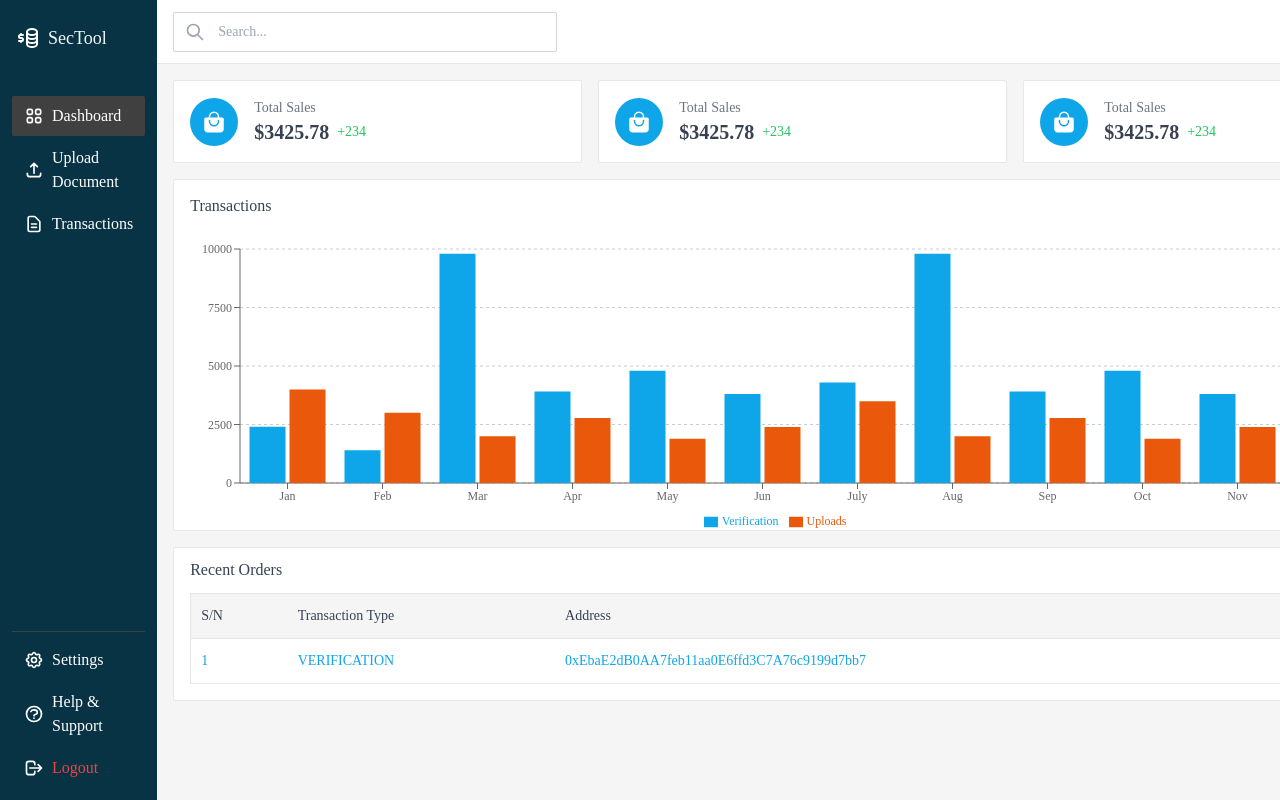
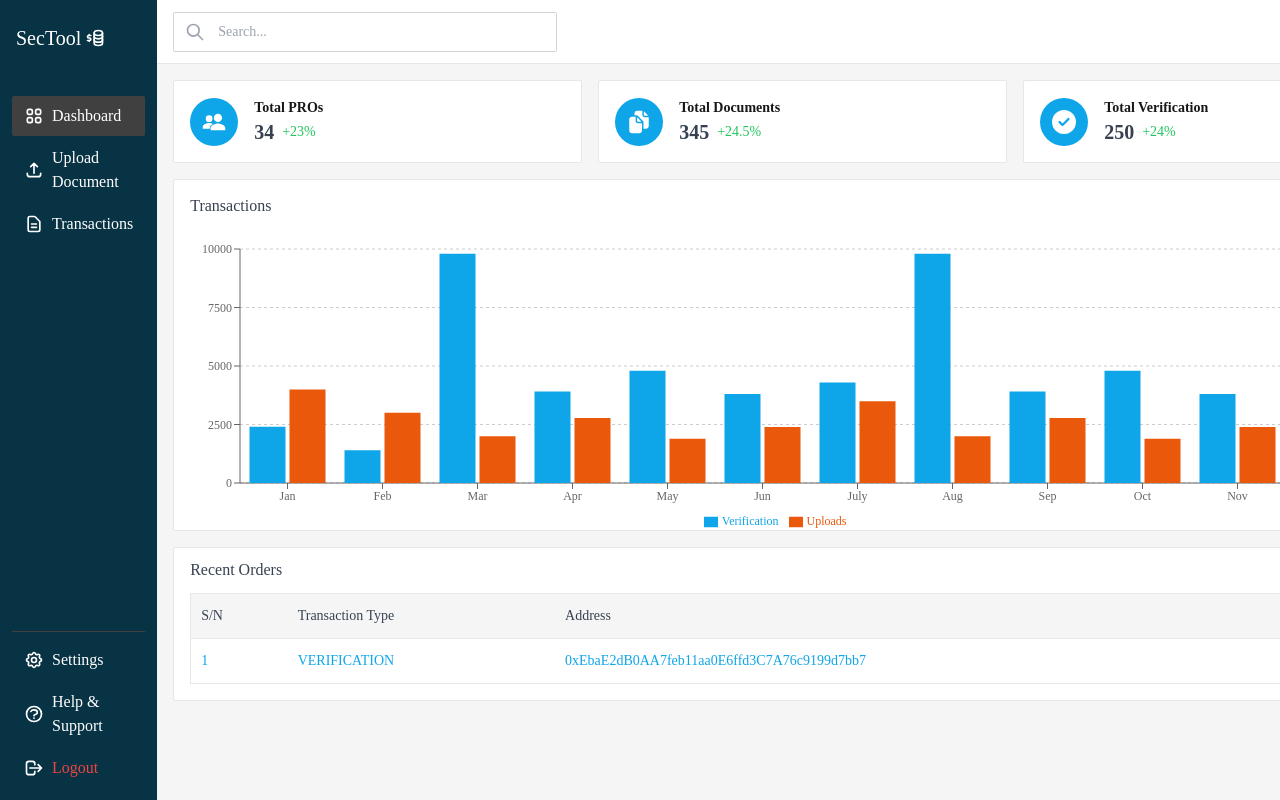
Before and after one commit to mwampetaipyana/Blockchain-SecTool-for-Document-Authenticity, a React (Create React App) app in the folder frontend/: page /pro in a window 1280 px wide. Built offline with nearby package versions, Linux system fonts and the light colour scheme.

Commit message:
updates on the frontend

```diff
--- a/frontend/package.json
+++ b/frontend/package.json
@@ -14,6 +14,7 @@
     "react-dom": "^18.2.0",
     "react-icons": "^5.1.0",
     "react-identicons": "^1.2.5",
+    "react-modal": "^3.16.1",
     "react-moment": "^1.1.3",
     "react-router-dom": "^6.22.3",
     "react-scripts": "5.0.1",
--- a/frontend/src/App.jsx
+++ b/frontend/src/App.jsx
@@ -10,6 +10,7 @@ import AdminLayout from './components/shared/AdminLayout';
 import ProDashboard from './components/ProDashboard';
 import UploadDoc from './components/UploadDoc'
 import ProLayout from './components/shared/ProLayout';
+import Verify from './components/Verify';
 
 function App() {
   return (
@@ -25,9 +26,11 @@ function App() {
           <Route index element={<ProDashboard/>}/>
           <Route path='upload' element={<UploadDoc/>}/>
           <Route path='transactions' element={<Transactions/>}/>
+
         </Route>
 
         <Route path='/' element={<Home/>}/>
+        <Route path='verify' element={<Verify/>}/>
       </Routes>
     </div>
   );
--- a/frontend/src/components/AdminStats.jsx
+++ b/frontend/src/components/AdminStats.jsx
@@ -1,54 +1,56 @@
 import React from 'react'
-import { IoBagHandle } from 'react-icons/io5'
+import {IoDocuments, IoPeopleSharp } from 'react-icons/io5'
+import { FaCircleCheck, FaX } from "react-icons/fa6";
+
 
 const AdminStats = () => {
   return (
     <div className='flex gap-4 w-full'>
             <BoxWrapper >
               <div className='rounded-full h-12 w-12 flex items-center justify-center bg-sky-500'>
-                <IoBagHandle className='text-2xl text-white '/>
+                <IoPeopleSharp className='text-2xl text-white '/>
               </div>
               <div className='pl-4'>
-                <span className='text-sm text-gray-500 font-light'>Total Sales</span>
+                <span className='text-sm text-neutral-900  font-bold'>Total PROs</span>
                 <div className='flex items-center'>
-                  <strong className='text-xl text-gray-700 font-semibold '>$3425.78</strong>
-                  <span className='text-sm text-green-500 pl-2'>+234</span>
+                  <strong className='text-xl text-gray-700 font-semibold '>34</strong>
+                  <span className='text-sm text-green-500 pl-2'>+23%</span>
                 </div>
               </div>
             </BoxWrapper>
             <BoxWrapper >
             <div className='rounded-full h-12 w-12 flex items-center justify-center bg-sky-500'>
-                <IoBagHandle className='text-2xl text-white '/>
+                <IoDocuments className='text-2xl text-white '/>
               </div>
               <div className='pl-4'>
-                <span className='text-sm text-gray-500 font-light'>Total Sales</span>
+                <span className='text-sm text-neutral-900 font-bold'>Total Documents</span>
                 <div className='flex items-center'>
-                  <strong className='text-xl text-gray-700 font-semibold '>$3425.78</strong>
-                  <span className='text-sm text-green-500 pl-2'>+234</span>
+                  <strong className='text-xl text-gray-700 font-semibold '>345</strong>
+                  <span className='text-sm text-green-500 pl-2'>+24.5%</span>
                 </div>
               </div>
             </BoxWrapper>
             <BoxWrapper >
             <div className='rounded-full h-12 w-12 flex items-center justify-center bg-sky-500'>
-                <IoBagHandle className='text-2xl text-white '/>
+            <FaCircleCheck className='text-2xl text-white '/>
               </div>
               <div className='pl-4'>
-                <span className='text-sm text-gray-500 font-light'>Total Sales</span>
+                <span className='text-sm text-neutral-900  font-bold'>Total Verification</span>
                 <div className='flex items-center'>
-                  <strong className='text-xl text-gray-700 font-semibold '>$3425.78</strong>
-                  <span className='text-sm text-green-500 pl-2'>+234</span>
+                  <strong className='text-xl text-gray-700 font-semibold '>250</strong>
+                  <span className='text-sm text-green-500 pl-2'>+24%</span>
                 </div>
               </div>
             </BoxWrapper>
             <BoxWrapper >
             <div className='rounded-full h-12 w-12 flex items-center justify-center bg-sky-500'>
-                <IoBagHandle className='text-2xl text-white '/>
+              <FaX className='text-2xl text-white '/>
               </div>
               <div className='pl-4'>
-                <span className='text-sm text-gray-500 font-light'>Total Sales</span>
+                <span className='text-sm text-neutral-900 font-bold'>Total Failure</span>
                 <div className='flex items-center'>
-                  <strong className='text-xl text-gray-700 font-semibold '>$3425.78</strong>
-                  <span className='text-sm text-green-500 pl-2'>+234</span>
+                  <strong className='text-xl text-gray-700 font-semibold '>34</strong>
+                  <span className='text-sm text-red-500 pl-2'>+4%</span>
                 </div>
               </div>
             </BoxWrapper>
--- a/frontend/src/components/Header.jsx
+++ b/frontend/src/components/Header.jsx
@@ -1,10 +1,22 @@
-import React from 'react';
+import React, { useState } from 'react';
 import { Link } from 'react-router-dom'
 import { TbBusinessplan } from 'react-icons/tb'
-import Verify from './Verify';
+import Modal from "react-modal";
 
 
 const Header = () => {
+
+  const [file, setFile] = useState(null);
+  const [modalIsOpen, setModalIsOpen] = useState(false);
+
+  const handleFileChange = (e) => {
+    if (e.target.files) {
+      setFile(e.target.files[0]);
+    }
+  };
+  const handleUpload = async () => {
+    // We will fill this out later
+  };
   return (
     <header className='flex justify-between items-center p-5 bg-[#083344] shadow-lg fixed top-0 left-0 right-0 md:pl-39'>
       <Link to="/" className="flex justify-between items-center text-xl text-white space-x-1">
@@ -13,14 +25,52 @@ const Header = () => {
       </Link>
 
 
-      <div className="flex space-x-2 justify-center">
+      <div className="flex space-x-2 justify-center no-underline">
         <button
           type="button"
-          onClick={<Verify/>}
-          className=" inline-block px-6 py-2.5 bg-[#fb8500] text-white font-medium text-xs leading-tight uppercase rounded-full shadow-md hover:bg-[#2C74B3]"
+          onClick={() => setModalIsOpen(true)}
+          to="verify"
+          element
+          className=" inline-block px-6 py-2.5 bg-[#fb8500] no-underline text-white font-medium text-xs leading-tight uppercase rounded-full shadow-md hover:bg-[#2C74B3]"
         >
           VERIFY DOCUMENT
         </button>
+
+        <Modal
+        isOpen={modalIsOpen}
+        onRequestClose={() => setModalIsOpen(false)}
+        contentLabel="File Uploader Modal"
+        className={`className=" p-4 flex justify-center items-center opacity-90 h-screen bg-gray-50"`}
+      >
+        <div className="flex flex-col justify-center items-center h-3/4 w-3/4 bg-gray-100" >
+          <label htmlFor="file" className="sr-only">
+            Choose a file
+          </label>
+          <input className="flex justify-between items-center w-3/4
+        bg-gray-300 rounded-xl mt-5 p-2" id="file" type="file" accept='.pdf' onChange={handleFileChange} />
+
+        {file && (
+          <section>
+            File details:
+            <ul>
+              <li>Name: {file.name}</li>
+              <li>Type: {file.type}</li>
+              <li>Size: {file.size} bytes</li>
+            </ul>
+          </section>
+        )}
+        {file && <button className="inline-block px-6 py-2.5 bg-[#2C74B3]
+          text-white font-medium text-md leading-tight
+          rounded-full shadow-md hover:bg-blue-600 mt-5" onClick={handleUpload}>Upload a file</button>}
+        <button
+        className="inline-block px-6 py-2.5 bg-red-500
+        text-white font-medium text-md leading-tight
+        rounded-full shadow-md hover:bg-red-700 mt-5" onClick={() => setModalIsOpen(false)}>Close</button>
+
+        </div>
+      </Modal>
+
+
 
         <button
           type="button"
--- a/frontend/src/components/ProSidebar.jsx
+++ b/frontend/src/components/ProSidebar.jsx
@@ -10,8 +10,10 @@ const Sidebar = () => {
   return (
     <div className='bg-[#083344] w-60 p-3 flex flex-col text-white'>
       <div className='flex items-center gap-2 px-1 py-3 '>
-      <TbBusinessplan fontSize={24}/>
-        <span className='text-slate-100 text-lg'>SecTool</span>
+      <Link to="/" className="flex justify-between no-underline items-center text-xl text-white space-x-1">
+        <span>SecTool</span>
+        <TbBusinessplan />
+      </Link>
       </div>
       <div className='flex-1 py-8 flex flex-col gap-0.5'>
         {PRO_SIDEBAR_LINKS.map((item) => (
--- a/frontend/src/components/Sidebar.jsx
+++ b/frontend/src/components/Sidebar.jsx
@@ -10,8 +10,10 @@ const Sidebar = () => {
   return (
     <div className='bg-[#083344] w-60 p-3 flex flex-col text-white'>
       <div className='flex items-center gap-2 px-1 py-3 '>
-        <TbBusinessplan fontSize={24}/>
-        <span className='text-slate-100 text-lg'>SecTool</span>
+      <Link to="/" className="flex justify-between no-underline items-center text-xl text-white space-x-1">
+        <span>SecTool</span>
+        <TbBusinessplan />
+      </Link>
       </div>
       <div className='flex-1 py-8 flex flex-col gap-0.5'>
         {DASHBOARD_SIDEBAR_LINKS.map((item) => (
--- a/frontend/src/components/Verify.jsx
+++ b/frontend/src/components/Verify.jsx
@@ -1,11 +1,63 @@
-import React from 'react'
+import React, { useState } from "react";
+import Modal from "react-modal";
 
 const Verify = () => {
+  const [file, setFile] = useState(null);
+  const [modalIsOpen, setModalIsOpen] = useState(false);
+
+  const handleFileChange = (e) => {
+    if (e.target.files) {
+      setFile(e.target.files[0]);
+    }
+  };
+
+  const handleUpload = async () => {
+    // We will fill this out later
+  };
+
   return (
-    <div>
+    <div className="bg-white">
+      <div className="pt-4 bg-gray-500 w-3/4">
+      <button onClick={() => setModalIsOpen(true)}>Open File Uploader</button>
+        </div>
 
-    </div>
-  )
-}
 
-export default Verify
+
+
+        <div className=" h-3/4 w-3/4">
+        <Modal
+        isOpen={modalIsOpen}
+        onRequestClose={() => setModalIsOpen(false)}
+        contentLabel="File Uploader Modal"
+      >
+        <div >
+          <label htmlFor="file" className="sr-only">
+            Choose a file
+          </label>
+          <input id="file" type="file" onChange={handleFileChange} />
+        </div>
+        {file && (
+          <section>
+            File details:
+            <ul>
+              <li>Name: {file.name}</li>
+              <li>Type: {file.type}</li>
+              <li>Size: {file.size} bytes</li>
+            </ul>
+          </section>
+        )}
+        {file && <button onClick={handleUpload}>Upload a file</button>}
+        <button onClick={() => setModalIsOpen(false)}>Close</button>
+      </Modal>
+        </div>
+
+
+
+
+      </div>
+
+
+  );
+};
+
+export default Verify;
```
Also changed, not shown: 1 other file (tests, documents, lock files or other folders).
